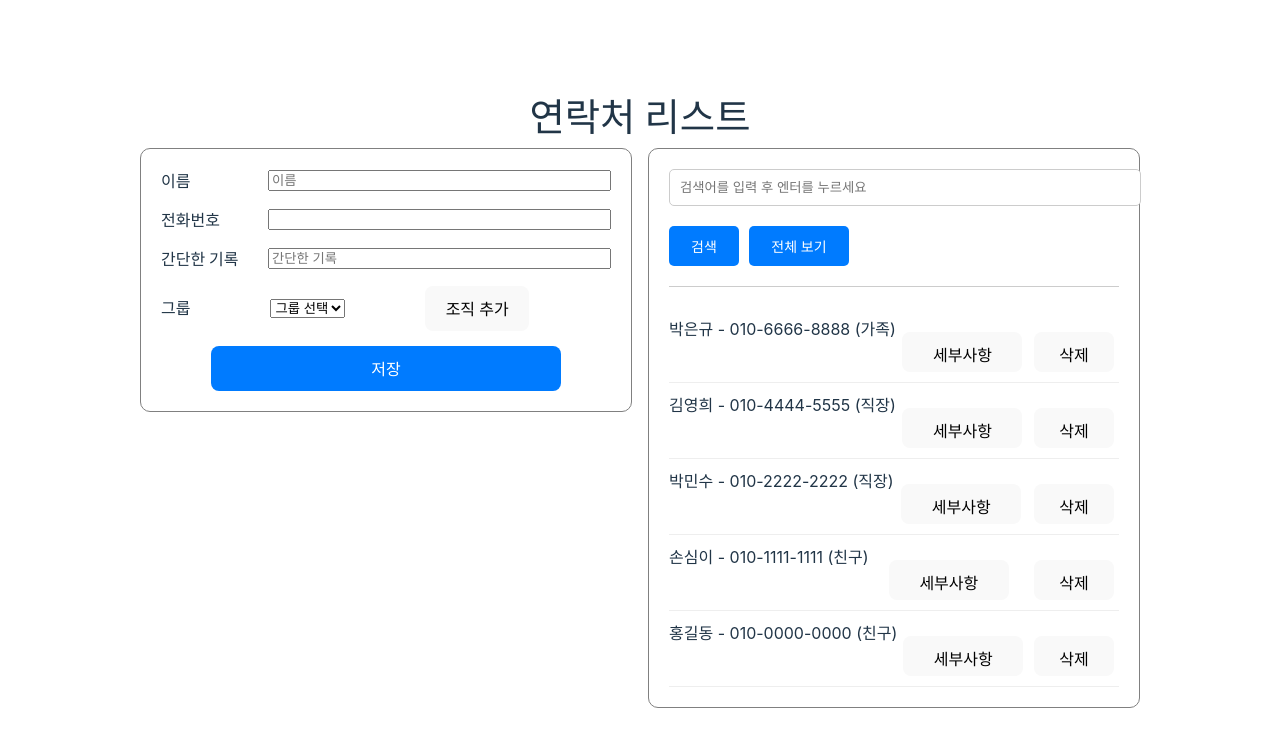
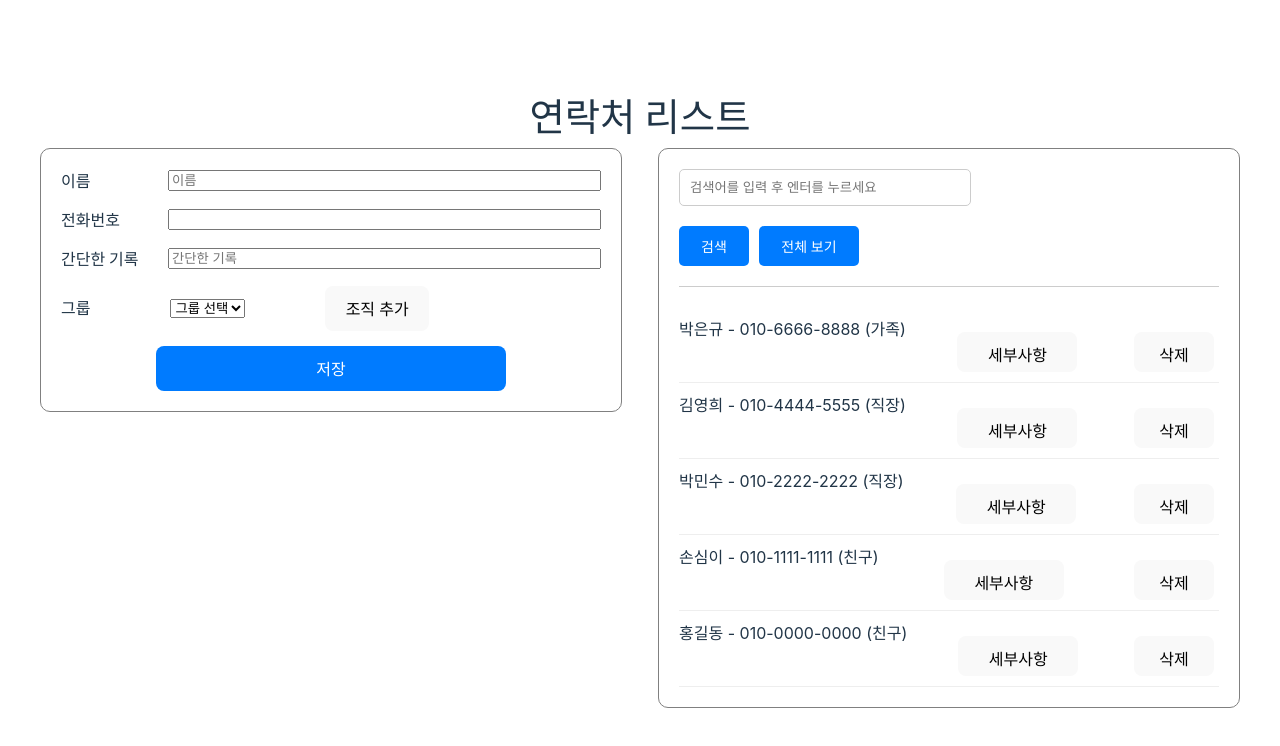
Before and after one commit to kimjuyoung99/React-numberList-project, a React (Vite) app: page / in a window 1280 px wide. Shown: the top 746 px of the page. Built offline with nearby package versions, Linux system fonts and the light colour scheme.

Commit message:
CSS : 검색어창좁히기

```diff
--- a/src/body/body.css
+++ b/src/body/body.css
@@ -2,7 +2,7 @@
     display: flex;
     justify-content: space-between;
     align-items: flex-start;
-    width: 1000px;
+    width: 1200px;
 }
 .InputCom {
     border: 1.5px solid gray ;
@@ -29,7 +29,7 @@
     /* border : 1.5px solid blue; */
 }
 .numberInput {
-    width: 100%;
+    width: 50%;
     padding: 10px;
     border: 1px solid #ccc;
     border-radius: 5px;
```
